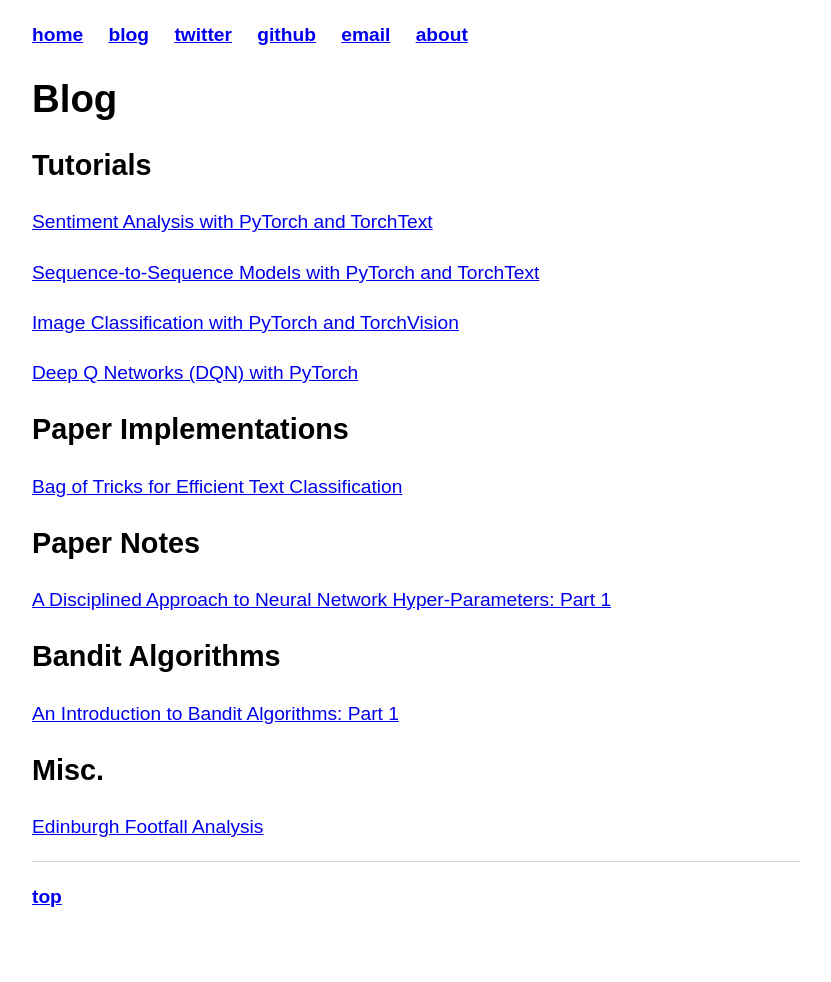
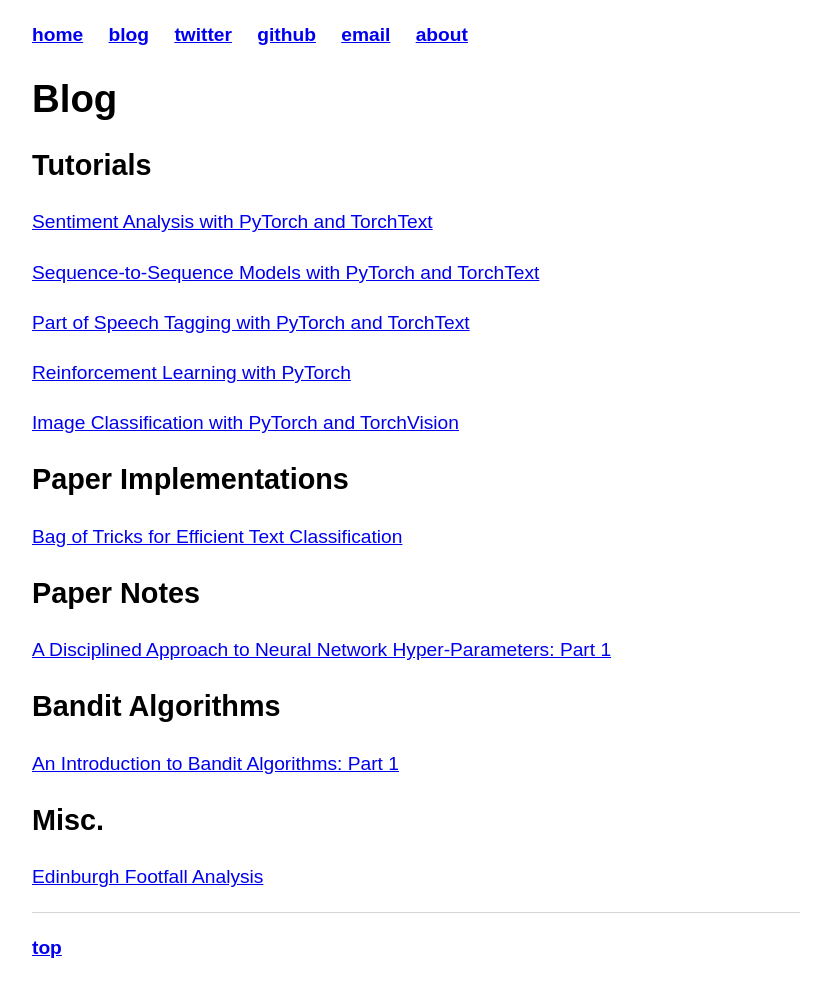
Before and after one commit to bentrevett/bentrevett.github.io, a Jekyll site: the page built from blog/index.html, in a window 1280 px wide. Shown: the whole page, without its empty margins (224-1055 px from the left). Built offline with Jekyll 4.4.1, drawn with Linux system fonts in a browser that asks for light colours; before the commit the page ends 932 px from its top, so only the background shows below that.

Commit message:
remove link to archived dqn tutorial and added links to POS tagging and RL tutorial

```diff
--- a/blog/index.html
+++ b/blog/index.html
@@ -13,9 +13,10 @@
 
     <h2>Tutorials</h2>
         <p><a href="https://github.com/bentrevett/pytorch-sentiment-analysis">Sentiment Analysis with PyTorch and TorchText</a></p>
-        <p><a href="https://github.com/bentrevett/pytorch-seq2seq">Sequence-to-Sequence Models with PyTorch and TorchText</a></p>
+		<p><a href="https://github.com/bentrevett/pytorch-seq2seq">Sequence-to-Sequence Models with PyTorch and TorchText</a></p>
+		<p><a href="https://github.com/bentrevett/pytorch-pos-tagging">Part of Speech Tagging with PyTorch and TorchText</a></p>
+		<p><a href="https://github.com/bentrevett/pytorch-rl">Reinforcement Learning with PyTorch</a></p>
         <p><a href="https://github.com/bentrevett/pytorch-image-classification">Image Classification with PyTorch and TorchVision</a></p>
-        <p><a href="https://github.com/bentrevett/pytorch-dqn">Deep Q Networks (DQN) with PyTorch</a></p>
 	<h2>Paper Implementations</h2>
 		<p><a href="https://github.com/bentrevett/bag-of-tricks-for-efficient-text-classification">Bag of Tricks for Efficient Text Classification</a></p>
 	<h2>Paper Notes</h2>
```
